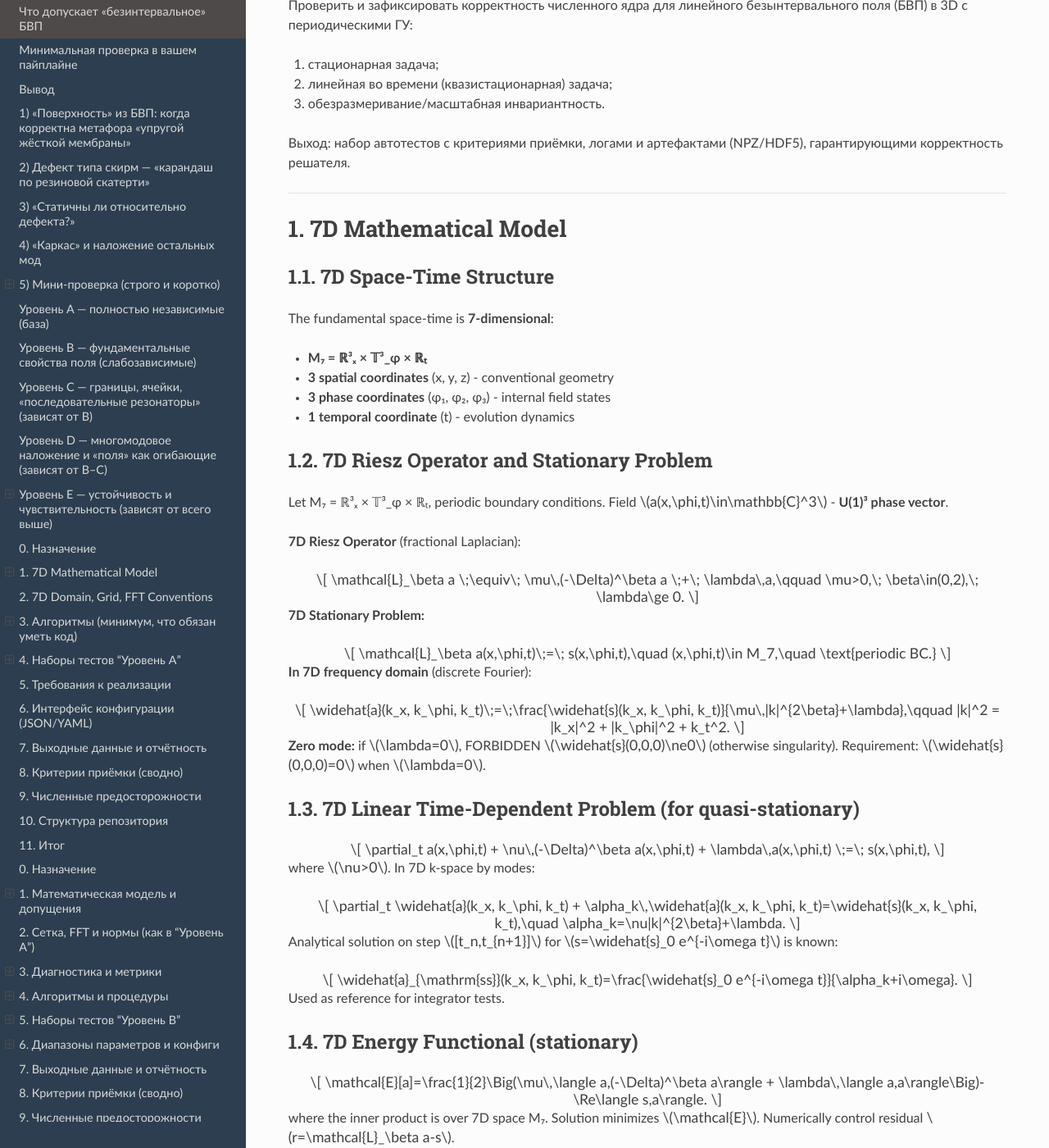
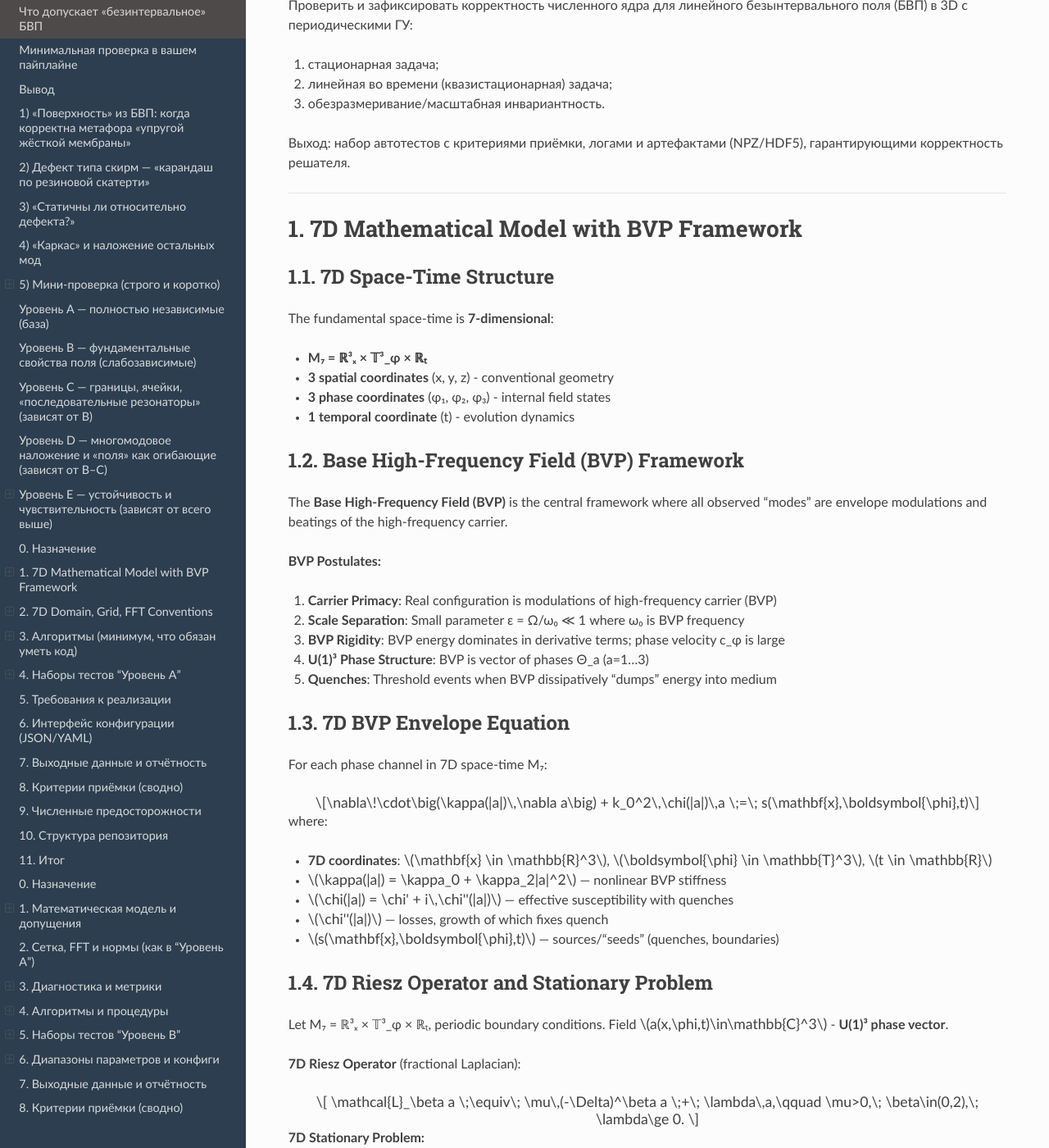
Before and after one commit to maverikod/vvz-bhlff, a Sphinx documentation site: the page built from docs/tech_spec.md, in a window 1280 px wide and 1400 px high, scrolled down 8597 px. Shown: the whole window at 82% size. Built offline with Sphinx 7.4.7 and the Read the Docs theme 3.1.0, drawn with Linux system fonts in a browser that asks for light colours; formulas are drawn with MathJax 3; pages that are not in the unit, such as notebooks, are missing from menus; some of the changed text lies outside the part shown.

Commit message:
Устранение расхождений между теорией, ТЗ и шагами
- Обновлен tech_spec.md: добавлен BVP framework в 7D математическую модель
- Интегрированы BVP постулаты, envelope equation и quench detection
- Обновлены тесты уровня A: добавлены BVP validation тесты
- Обновлены шаги step_00, step_02, step_03 для соответствия BVP framework
- Устранены расхождения между 7D теорией и 3D реализацией
- Все документы теперь согласованы с центральной ролью BVP

````diff
--- a/docs/tech_spec.md
+++ b/docs/tech_spec.md
@@ -353,7 +353,7 @@ $$
 
 ---
 
-# 1. 7D Mathematical Model
+# 1. 7D Mathematical Model with BVP Framework
 
 ## 1.1. 7D Space-Time Structure
 
@@ -363,7 +363,31 @@ The fundamental space-time is **7-dimensional**:
 - **3 phase coordinates** (φ₁, φ₂, φ₃) - internal field states
 - **1 temporal coordinate** (t) - evolution dynamics
 
-## 1.2. 7D Riesz Operator and Stationary Problem
+## 1.2. Base High-Frequency Field (BVP) Framework
+
+The **Base High-Frequency Field (BVP)** is the central framework where all observed "modes" are envelope modulations and beatings of the high-frequency carrier.
+
+**BVP Postulates:**
+1. **Carrier Primacy**: Real configuration is modulations of high-frequency carrier (BVP)
+2. **Scale Separation**: Small parameter ε = Ω/ω₀ ≪ 1 where ω₀ is BVP frequency
+3. **BVP Rigidity**: BVP energy dominates in derivative terms; phase velocity c_φ is large
+4. **U(1)³ Phase Structure**: BVP is vector of phases Θ_a (a=1..3)
+5. **Quenches**: Threshold events when BVP dissipatively "dumps" energy into medium
+
+## 1.3. 7D BVP Envelope Equation
+
+For each phase channel in 7D space-time M₇:
+
+$$\nabla\!\cdot\big(\kappa(|a|)\,\nabla a\big) + k_0^2\,\chi(|a|)\,a \;=\; s(\mathbf{x},\boldsymbol{\phi},t)$$
+
+where:
+- **7D coordinates**: $\mathbf{x} \in \mathbb{R}^3$, $\boldsymbol{\phi} \in \mathbb{T}^3$, $t \in \mathbb{R}$
+- $\kappa(|a|) = \kappa_0 + \kappa_2|a|^2$ — nonlinear BVP stiffness
+- $\chi(|a|) = \chi' + i\,\chi''(|a|)$ — effective susceptibility with quenches
+- $\chi''(|a|)$ — losses, growth of which fixes quench
+- $s(\mathbf{x},\boldsymbol{\phi},t)$ — sources/"seeds" (quenches, boundaries)
+
+## 1.4. 7D Riesz Operator and Stationary Problem
 
 Let M₇ = ℝ³ₓ × 𝕋³_φ × ℝₜ, periodic boundary conditions. Field $a(x,\phi,t)\in\mathbb{C}^3$ - **U(1)³ phase vector**.
 
@@ -407,13 +431,32 @@ $$
 
 Used as reference for integrator tests.
 
-## 1.4. 7D Energy Functional (stationary)
+## 1.6. BVP Quench Detection and Memory
+
+**Quench Detection**: Three threshold criteria for BVP energy "dumping":
+- **Amplitude threshold**: $|A| > |A_q|$
+- **Detuning threshold**: $|\omega - \omega_0| > \Delta\omega_q$
+- **Gradient threshold**: $|\nabla A| > |\nabla A_q|$
+
+**Memory Kernel**: Debye-type memory with passive response:
+$$\Gamma_{\rm mem}(x,\omega)=\sum_j \frac{\gamma_j(x)}{1+i\omega\tau_j(x)}$$
+with passivity condition: $\Re\Gamma_{\rm mem} \ge 0$
+
+## 1.7. 7D Energy Functional (stationary)
 
 $$
 \mathcal{E}[a]=\frac{1}{2}\Big(\mu\,\langle a,(-\Delta)^\beta a\rangle + \lambda\,\langle a,a\rangle\Big)-\Re\langle s,a\rangle.
 $$
 
 where the inner product is over 7D space M₇. Solution minimizes $\mathcal{E}$. Numerically control residual $r=\mathcal{L}_\beta a-s$.
+
+## 1.8. BVP Energy Functional with Envelope
+
+The BVP energy functional includes envelope modulations:
+
+$$E[\mathbf{\Theta}] = \int_{M_7} \left( f_\phi^2|\nabla_{\mathbf{x}}\mathbf{\Theta}|^2 + f_\phi^2|\nabla_{\boldsymbol{\phi}}\mathbf{\Theta}|^2 + \beta_4(\Delta\mathbf{\Theta})^2 + \gamma_6|\nabla\mathbf{\Theta}|^6 + \ldots \right) dV_7$$
+
+where $\mathbf{\Theta}(\mathbf{x},\boldsymbol{\phi},t) = (\Theta_1, \Theta_2, \Theta_3)$ is the U(1)³ phase vector.
 
 ## 1.5. 7D Nondimensionalization
 
@@ -431,6 +474,15 @@ $$
 
 стац.: $\mu L_0^{-2\beta}\tilde{}\,(-\tilde\Delta)^\beta \tilde a + \lambda \tilde a = \tilde s$ с $\tilde s = s/A_0$.
 **Требование инвариантности:** при корректной реализации перенормированные решения совпадают (см. тест A1).
+
+## 1.10. BVP Interface with System Zones
+
+**Tail ←→ BVP**: Tail inherits $S(\omega)$, solves cascade resonators and returns $Y_{\rm tail}(\omega)$, $\{\omega_n,Q_n\}$, $R,T$.
+
+**Transition Zone ←→ BVP**: TZ accepts $Y_{\rm in}$ from tail and outputs nonlinear $Y_{\rm tr}(\omega,|A|)$, plus sources $J_{\rm EM}(\omega;A)$, loss map $\chi''(|A|)$.
+
+**Core ←→ BVP**: Through averaging:
+$$c_i^{\rm eff} = c_i + \alpha_i|A|^2 + \beta_i\frac{|\nabla A|^2}{\omega_0^2}+\dots$$
 
 ---
 
@@ -452,11 +504,36 @@ $$
   * Inverse: $a(x,\phi,t)=\frac{1}{L^7}\sum_{m}\widehat{a}(m)\,e^{i k(m)\cdot (x,\phi,t)}$.
 * Parseval: $\sum_{x,\phi,t} |a|^2 \Delta^7 = \frac{1}{L^7}\sum_m |\widehat a|^2$.
 
+## 2.1. BVP Grid and Envelope Discretization
+
+* **BVP Carrier Frequency**: $\omega_0$ - high-frequency carrier
+* **Envelope Grid**: Coarse grid for envelope $A(x)$ with scale separation $\varepsilon = \Omega/\omega_0 \ll 1$
+* **Quench Detection Grid**: Fine grid for threshold monitoring
+* **Memory Kernel Grid**: Spatial distribution of $\gamma_j(x), \tau_j(x)$ parameters
+
 ---
 
 # 3. Алгоритмы (минимум, что обязан уметь код)
 
-## 3.1. Стационарный решатель (спектральный, прямой)
+## 3.1. BVP Envelope Solver
+
+1. **Envelope Equation Solution**:
+   - Solve $\nabla\!\cdot\big(\kappa(|a|)\,\nabla a\big) + k_0^2\,\chi(|a|)\,a = s(\mathbf{x},\boldsymbol{\phi},t)$
+   - Use iterative scheme for nonlinear $\kappa(|a|), \chi(|a|)$
+   - Monitor convergence of envelope $A(x) = |a(x)|$
+
+2. **Quench Detection**:
+   - Check amplitude threshold: $|A| > |A_q|$
+   - Check detuning threshold: $|\omega - \omega_0| > \Delta\omega_q$
+   - Check gradient threshold: $|\nabla A| > |\nabla A_q|$
+   - Update $\chi''(|A|)$ when thresholds exceeded
+
+3. **Memory Kernel Integration**:
+   - Compute $\Gamma_{\rm mem}(x,\omega)=\sum_j \frac{\gamma_j(x)}{1+i\omega\tau_j(x)}$
+   - Verify passivity: $\Re\Gamma_{\rm mem} \ge 0$
+   - Update effective parameters
+
+## 3.2. Стационарный решатель (спектральный, прямой)
 
 1. Вычислить $\widehat{s}(m)$ БПФ.
 2. Для всех $m$: деноминатор $D(m)=\mu |k(m)|^{2\beta}+\lambda$.
@@ -468,7 +545,7 @@ $$
 5. Обратная БПФ → $a(x)$.
 6. Резерв: вычислить невязку $r(x)=\mu(-\Delta)^\beta a + \lambda a - s$ через FFT (умножая $\widehat a$ на $|k|^{2\beta}$).
 
-## 3.2. Временной решатель (линейный)
+## 3.3. Временной решатель (линейный)
 
 Рекомендуется **точный экспоненциальный интегратор** по модам:
 
@@ -490,15 +567,44 @@ $$
 
 CN безусловно устойчива для линейного члена.
 
----
-
-# 4. Наборы тестов “Уровень A”
+## 3.4. BVP Time Integration with Memory
+
+For BVP with memory kernel:
+
+$$
+\partial_t a + \nu(-\Delta)^\beta a + \lambda a + \sum_j \gamma_j m_j = s
+$$
+
+where $m_j$ are memory variables with evolution:
+$$
+\partial_t m_j + \frac{1}{\tau_j} m_j = \text{source terms}
+$$
+
+Use exponential integrator with memory variable updates.
+
+---
+
+# 4. Наборы тестов "Уровень A"
 
 (**Все тесты обязательны**, оформляются как юнит-тесты; каждый создаёт отчёт JSON + артефакты.)
 
-## A0. Базовая валидация решателей
-
-### A0.1. Плоская волна (стационар)
+## A0. BVP Framework Validation
+
+**A0.1. BVP Envelope Solver Validation**
+- Test envelope equation solution for known analytical cases
+- Verify quench detection thresholds
+- Check memory kernel passivity condition
+- Validate BVP interface with system zones
+
+**A0.2. BVP Time Integration Validation**
+- Test BVP time integration with memory variables
+- Verify exponential integrator for BVP
+- Check quench event handling in time evolution
+- Validate envelope stability over time
+
+## A1. Базовая валидация решателей
+
+### A1.1. Плоская волна (стационар)
 
 **Цель:** проверить формулу $\widehat a = \widehat s / D$.
 
@@ -598,7 +704,7 @@ CN безусловно устойчива для линейного члена.
     "omega": 0.0
   },
   "output": {"dir": "out", "save_fields": true, "save_spectra": true, "precision": "float64"},
-  "tests": ["A0.1","A0.2","A0.3","A0.4","A0.5","A1.1","A1.2"],
+  "tests": ["A0.1","A0.2","A1.1","A1.2","A1.3","A1.4","A1.5","A2.1","A2.2"],
   "seed": 42
 }
 ```
@@ -620,10 +726,12 @@ CN безусловно устойчива для линейного члена.
 
 # 8. Критерии приёмки (сводно)
 
-* A0.1–A0.2: $E_2 \le 10^{-12}$, анизотропия ≤ $10^{-12}$.
-* A0.3: корректный FAIL/сообщение при нарушении $\widehat s(0)=0$ при $\lambda=0$.
-* A0.4: ошибка амплитуды и фазы ≤ $10^{-8}$.
-* A0.5: $\|r\|_2/\|s\|_2 \le 10^{-12}$, ортогональность — в допуске.
+* A0.1–A0.2: BVP framework validation passes
+* A1.1–A1.2: $E_2 \le 10^{-12}$, анизотропия ≤ $10^{-12}$.
+* A1.3: корректный FAIL/сообщение при нарушении $\widehat s(0)=0$ при $\lambda=0$.
+* A1.4: ошибка амплитуды и фазы ≤ $10^{-8}$.
+* A1.5: $\|r\|_2/\|s\|_2 \le 10^{-12}$, ортогональность — в допуске.
+* A2.1–A2.2: масштабная инвариантность
 * A1.1–A1.2: инвариантность ≤ $10^{-12}$.
 
 **Все** тесты должны проходить. Любое отклонение — FAIL с отчётом.
@@ -664,7 +772,7 @@ CN безусловно устойчива для линейного члена.
 
 # 11. Итог
 
-Выполнение “Уровень A” подтверждается автоматическим отчётом, где **все** тесты A0.1–A0.5, A1.1–A1.2 имеют статус **PASS** и укладываются в численные допуски, заданные в §8.
+Выполнение "Уровень A" подтверждается автоматическим отчётом, где **все** тесты A0.1–A0.2, A1.1–A1.5, A2.1–A2.2 имеют статус **PASS** и укладываются в численные допуски, заданные в §8.
 
 
 
````
Also changed, not shown: other parts of docs/tech_spec.md (+8 -8 lines), docs/steps/step_00/step_00_bvp_core_framework.md (+1 -1 lines), docs/steps/step_02/step_02_fft_solver.md (+27 -17 lines), docs/steps/step_03/step_03_time_integrators.md (+25 -17 lines).
